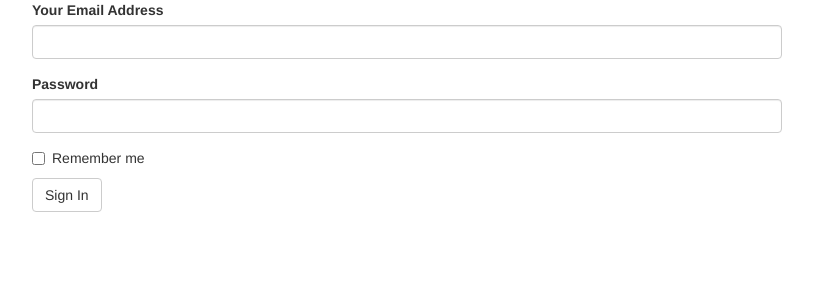
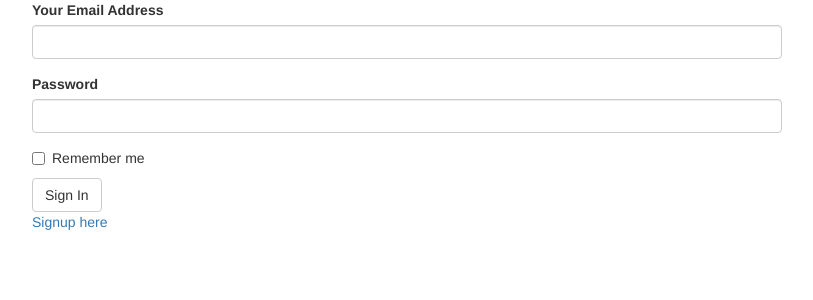
Before and after one commit to karushi/One-Minute-Pitch, a Flask app: page /authenticate/login in a window 1280 px wide. Shown: the top 300 px of the page, without its empty margins (233-1046 px from the left). Run offline with Flask 2, Linux system fonts and the light colour scheme; some libraries are stand-ins or nearby versions.

Commit message:
added style

```diff
--- a/app/templates/auth/login.html
+++ b/app/templates/auth/login.html
@@ -18,9 +18,11 @@
 
       {% endfor %}
       <!-- Login form  -->
+       <div>
 
       {{ wtf.quick_form(login_form) }}
-
+         <a href="{{url_for('auth.register')}}"style="display:inline-block">Signup here</a>
+        </div>
     </div>
 
     <div class="col-md-2"> </div>
```
